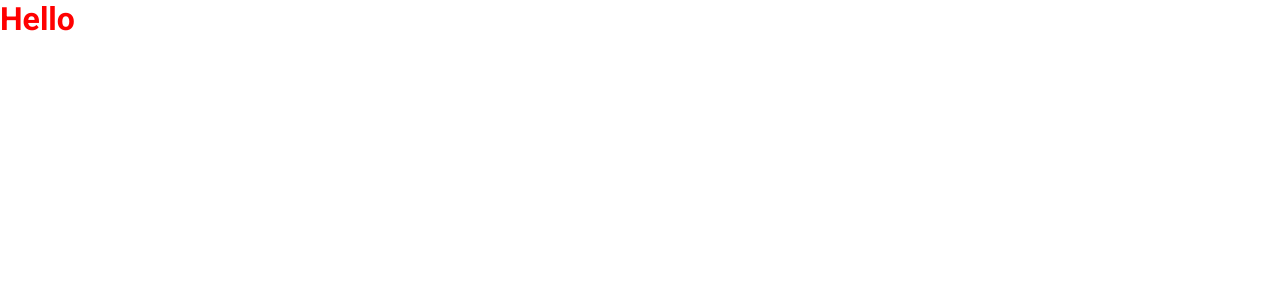
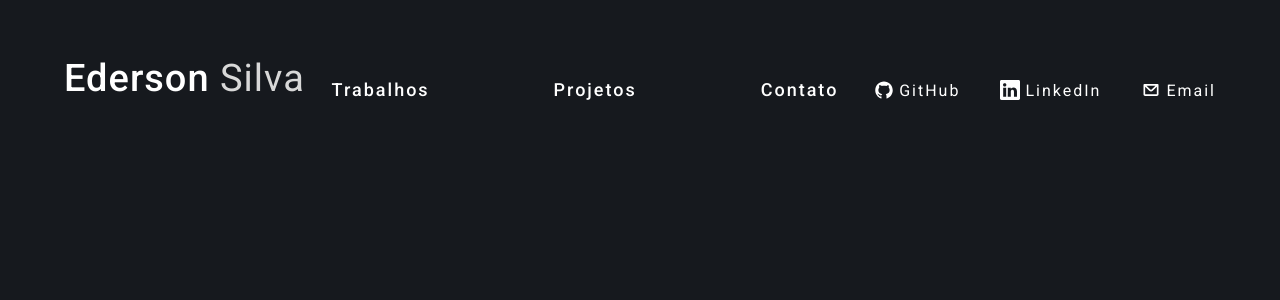
Before and after one commit to EdersonDav/portfolio, a Next.js app: page / in a window 1280 px wide. Shown: the top 300 px of the page. Built offline with nearby package versions, Linux system fonts and the light colour scheme.

Commit message:
feat(component): created header component

```diff
--- a/package.json
+++ b/package.json
@@ -3,17 +3,19 @@
   "version": "0.1.0",
   "private": true,
   "scripts": {
-    "dev": "next dev",
-    "prod": "next build && next start",
+    "start:dev": "next dev",
+    "start:prod": "next build && next start",
     "build": "next build",
     "start": "next start",
     "lint": "next lint",
     "commit": "git cz"
   },
   "dependencies": {
+    "axios": "^0.24.0",
     "next": "11.1.2",
     "react": "17.0.2",
     "react-dom": "17.0.2",
+    "react-icons": "^4.3.1",
     "styled-components": "^5.3.3"
   },
   "devDependencies": {
--- /dev/null
+++ b/src/components/Header.tsx
@@ -0,0 +1,73 @@
+import { useState } from 'react';
+import Link from 'next/link';
+import { AiFillGithub } from 'react-icons/ai';
+import { BsLinkedin } from 'react-icons/bs';
+import { CgMail } from 'react-icons/cg';
+
+import { Container, DivName, DivNav, LiNav, DivSocial } from './styled';
+export const Header = () => {
+  const [navSelected, setNavSelected] = useState('');
+  return (
+    <Container>
+      <DivName>
+        <h1>
+          <Link href="/">
+            <a onClick={() => setNavSelected('')}>
+              Ederson <span>Silva</span>
+            </a>
+          </Link>
+        </h1>
+      </DivName>
+      <DivNav>
+        <ul>
+          <LiNav selected={navSelected === 'work'}>
+            <Link href="/">
+              <a onClick={() => setNavSelected('work')}>
+                <span>&lt;</span> Trabalhos<span> /&gt;</span>
+              </a>
+            </Link>
+          </LiNav>
+          <LiNav selected={navSelected === 'projects'}>
+            <Link href="/">
+              <a onClick={() => setNavSelected('projects')}>
+                <span>&lt;</span> Projetos<span> /&gt;</span>
+              </a>
+            </Link>
+          </LiNav>
+          <LiNav selected={navSelected === 'contact'}>
+            <Link href="/">
+              <a onClick={() => setNavSelected('contact')}>
+                <span>&lt;</span> Contato<span> /&gt;</span>
+              </a>
+            </Link>
+          </LiNav>
+        </ul>
+      </DivNav>
+      <DivSocial>
+        <ul>
+          <li>
+            <a href="https://github.com/EdersonDav" target="_blank">
+              <AiFillGithub size={20} />
+              GitHub
+            </a>
+          </li>
+          <li>
+            <a
+              href="https://www.linkedin.com/in/silvaedersonqueiroz/"
+              target="_blank"
+            >
+              <BsLinkedin size={20} />
+              LinkedIn
+            </a>
+          </li>
+          <li>
+            <a href="mailto:silva.edersonqueiroz@gmail.com">
+              <CgMail size={20} />
+              Email
+            </a>
+          </li>
+        </ul>
+      </DivSocial>
+    </Container>
+  );
+};
--- /dev/null
+++ b/src/components/styled.ts
@@ -0,0 +1,93 @@
+import styled from "styled-components";
+
+export const Container = styled.div`
+  display: flex;
+  align-items: center;
+  justify-content: space-between;
+  height: 100px;
+  background-color: transparent;
+  >div{
+    height: 100%;
+    display: flex;
+    align-items: flex-end;
+  }
+`
+
+export const DivName = styled.div`
+  h1{
+    letter-spacing: 1px;
+    font-size: 38px;
+    color: var(--white);
+    display: flex;
+    align-items: flex-end;
+    font-weight: 500;
+    span{
+      font-size: 38px;
+      color: var(--gray);
+      font-weight: normal;
+    }
+  }
+
+`
+
+
+export const DivNav = styled.div`
+  >ul{
+    display: flex;
+    align-items: flex-end;
+  }
+`
+
+interface NavProps {
+  selected: boolean;
+}
+
+export const LiNav = styled.li<NavProps>`
+  & + li{
+    margin-left: 80px;
+  }
+
+  color: var(--white);
+  font-weight: 500;
+  font-size: 18px;
+  letter-spacing: 2px;
+  span{
+    display: inline;
+    color: ${({ selected }: NavProps) => selected ? 'var(--purple)' : 'transparent'};
+    transition: all 1s;
+    font-weight: 800;
+  }
+  &:hover{
+    span{
+      color: var(--purple);
+    }
+  }
+`
+
+export const DivSocial = styled.div`
+  >ul{
+    display: flex;
+    align-items: flex-end;
+    li{
+      a{
+        display: flex;
+        align-items: center;
+        svg{
+          margin-right: 5px;
+        }
+      }
+
+      & + li{
+        margin-left: 40px;
+      }
+      color: var(--white);
+      font-size: 16px;
+      letter-spacing: 2px;
+      &:hover{
+        a{
+          color: var(--purple);
+        }
+      }
+    }
+  }
+`
--- a/src/pages/_app.tsx
+++ b/src/pages/_app.tsx
@@ -1,9 +1,11 @@
 import GlobalStyled from '../styles/global';
 import type { AppProps } from 'next/app';
+import { Header } from '../components/Header';
 
 function MyApp({ Component, pageProps }: AppProps) {
   return (
     <>
+      <Header />
       <Component {...pageProps} />
       <GlobalStyled />
     </>
--- a/src/pages/_document.tsx
+++ b/src/pages/_document.tsx
@@ -44,7 +44,7 @@ export default class MyDocument extends Document {
           <meta charSet="utf-8" />
 
           <link
-            href="https://fonts.googleapis.com/css?family=Roboto:400,500,700"
+            href="https://fonts.googleapis.com/css?family=Roboto:400,500,600,700,800"
             rel="stylesheet"
           />
         </Head>
--- a/src/pages/index.tsx
+++ b/src/pages/index.tsx
@@ -1,7 +1,7 @@
 import type { NextPage } from 'next';
 
 const Home: NextPage = () => {
-  return <h1>Hello</h1>;
+  return <h1></h1>;
 };
 
 export default Home;
--- a/src/styles/global.ts
+++ b/src/styles/global.ts
@@ -1,6 +1,21 @@
 import { createGlobalStyle } from 'styled-components';
 
 export default createGlobalStyle`
+  :root{
+    --black: #16191E;
+    --purple: #7b66fb;
+    --green: #00e0b8;
+    --blue:#1ea1ef;
+    --red:#ff303c;
+    --orange:#ff7d43;
+    --white:#fff;
+    --gray:#d8d8d8;
+  }
+  html{
+    background: var(--black);
+    padding: 0 5%;
+  }
+
   *{
     margin: 0;
     padding:0;
@@ -14,7 +29,16 @@ export default createGlobalStyle`
     cursor: pointer;
   }
 
-  h1{
-    color: red
+  ul{
+    list-style: none;
+  }
+
+  a{
+    list-style: none;
+    font-style: normal;
+    color: var(--white);
+    &:visited{
+      color: var(--white);
+    }
   }
 `
```
Also changed, not shown: src/services/apis/github.ts (added, +7 -0 lines), 1 other file (tests, documents, lock files or other folders).
